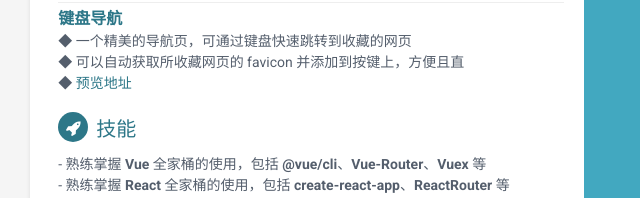
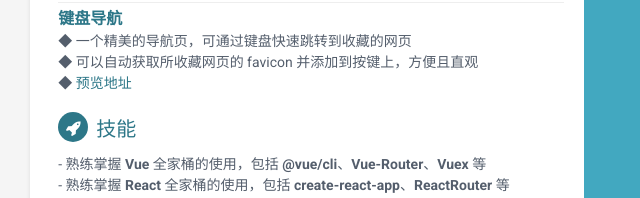
Before and after one commit to Carlmac/resume-2021, a plain HTML site: page index.html in a window 1280 px wide. Shown: the part 1449-1647 px from the top of the page, 213-853 px from the left. Drawn offline with Linux system fonts and the light colour scheme.

Commit message:
Add files via upload

```diff
--- a/index.html
+++ b/index.html
@@ -208,7 +208,7 @@
         <span class="project-title"><a href="javascript:void(0);" target="_blank"><b>键盘导航</b></a></span>
         <p>
           ◆ 一个精美的导航页，可通过键盘快速跳转到收藏的网页<br>
-          ◆ 可以自动获取所收藏网页的 favicon 并添加到按键上，方便且直<br>
+          ◆ 可以自动获取所收藏网页的 favicon 并添加到按键上，方便且直观<br>
           ◆ <a href="https://coding-pages-bucket-2146541-5815313-17158-598779-1303685707.cos-website.ap-guangzhou.myqcloud.com/" target="_blank">预览地址</a>
         </p>
       </div>
```
